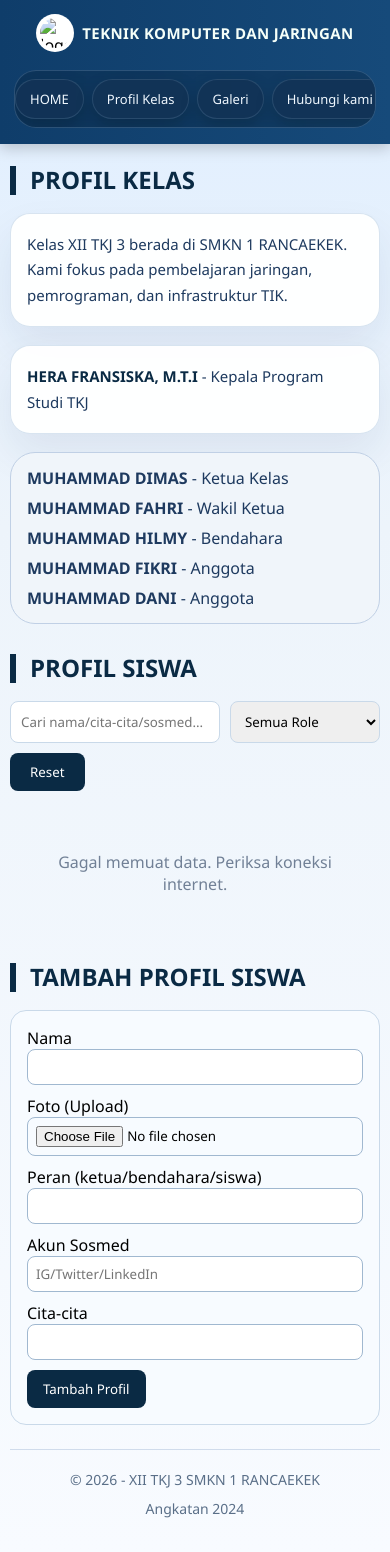
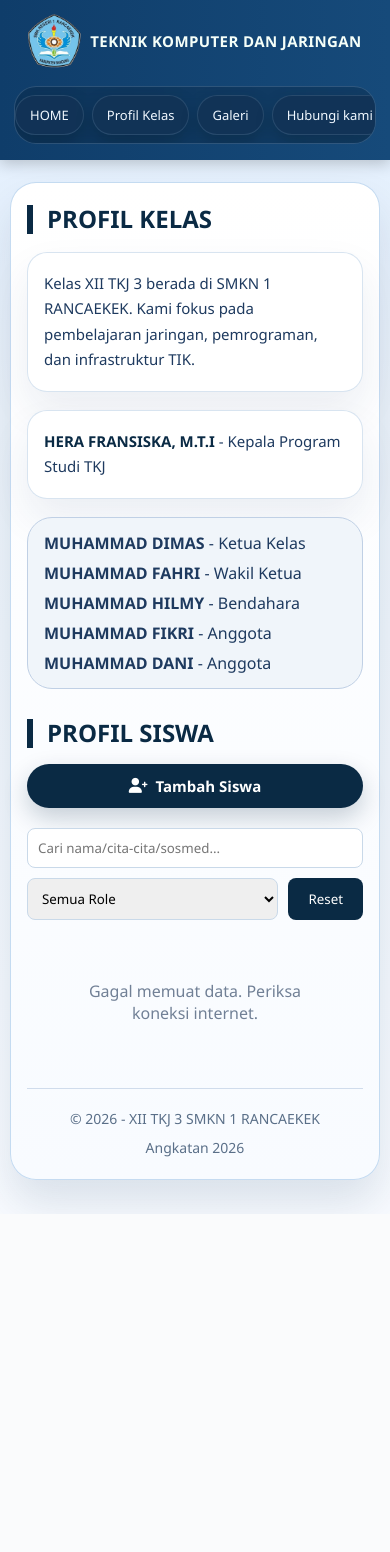
Before and after one commit to SEFTIAN13/tesdoangpuh, a PHP site: page /profil.html in a window 390 px wide. After the commit the page ends 1212 px from the top, so only its background shows below. Run offline with PHP 8.4, Linux system fonts and the light colour scheme; some libraries are stand-ins or nearby versions.

Commit message:
menambah logo sekolah

```diff
--- a/galery.html
+++ b/galery.html
@@ -250,7 +250,7 @@
         <div class="header-wrapper">
             <div class="header">
                 <div class="brand">
-                    <img src="logo.png" alt="logo" class="logo">
+                    <img src="logo-sekolah-transparent.png" alt="Logo SMKN 1 Rancaekek" class="logo">
                     <span>TEKNIK KOMPUTER DAN JARINGAN</span>
                 </div>
                 <nav class="navbar">
--- a/hubungi.html
+++ b/hubungi.html
@@ -404,7 +404,7 @@
         <div class="header-wrapper">
             <div class="header">
                 <div class="brand">
-                    <img src="logo.png" alt="logo" class="logo">
+                    <img src="logo-sekolah-transparent.png" alt="Logo SMKN 1 Rancaekek" class="logo">
                     <span>TEKNIK KOMPUTER DAN JARINGAN</span>
                 </div>
                 <nav class="navbar">
@@ -419,10 +419,9 @@
         <div class="content">
             <!-- Container putih di atas background biru muda -->
             <div class="main-container">
-                <div class="page-kicker">Sosial Media dan Lokasi</div>
                 <h2>HUBUNGI KAMI</h2>
                 <div class="description">
-                    Tetap terhubung dengan XII TKJ 3 lewat Instagram, TikTok, dan informasi lokasi sekolah kami. Di HP, semua kontak dibuat lebih cepat dijangkau dan lebih nyaman dibaca.
+
                 </div>
 
                 <hr>
--- a/index.html
+++ b/index.html
@@ -11,7 +11,7 @@
         <div class="header-wrapper">
             <div class="header">
                 <div class="brand">
-                    <img src="logo.png" alt="logo" class="logo">
+                    <img src="logo-sekolah-transparent.png" alt="Logo SMKN 1 Rancaekek" class="logo">
                     <span>TEKNIK KOMPUTER DAN JARINGAN</span>
                 </div>
                 <nav class="navbar">
--- a/profil.html
+++ b/profil.html
@@ -6,40 +6,172 @@
     <title>XII TKJ 3 - Profil Kelas</title>
     <link rel="stylesheet" href="style.css">
     <link rel="stylesheet" href="https://cdnjs.cloudflare.com/ajax/libs/font-awesome/6.0.0-beta3/css/all.min.css">
-    <!-- Supabase SDK -->
     <script src="https://cdn.jsdelivr.net/npm/@supabase/supabase-js@2/dist/umd/supabase.min.js"></script>
     <script src="supabase.config.js"></script>
     <style>
+        .profile-shell {
+            background: linear-gradient(180deg, #ffffff 0%, #f8fbff 100%);
+            border-radius: 34px;
+            padding: 30px;
+            border: 1px solid rgba(191, 216, 240, 0.9);
+            box-shadow: 0 24px 44px rgba(0,40,80,0.12);
+        }
+
+        .profile-header {
+            display: flex;
+            justify-content: space-between;
+            align-items: center;
+            gap: 16px;
+            flex-wrap: wrap;
+            margin-top: 24px;
+            margin-bottom: 20px;
+        }
+
+        .profile-header .section-title {
+            margin-bottom: 0;
+        }
+
+        .add-student-btn {
+            display: inline-flex;
+            align-items: center;
+            justify-content: center;
+            gap: 8px;
+            background: #0a2a44;
+            color: white;
+            padding: 12px 22px;
+            border-radius: 999px;
+            cursor: pointer;
+            font-size: 15px;
+            font-weight: 600;
+            transition: all 0.3s ease;
+            border: none;
+            box-shadow: 0 10px 24px rgba(10,42,68,0.22);
+        }
+
+        .add-student-btn:hover {
+            background: #123456;
+            transform: translateY(-2px);
+        }
+
+        .add-student-btn:disabled {
+            opacity: 0.72;
+            cursor: default;
+            transform: none;
+        }
+
+        .student-form-panel {
+            background: #f7fbff;
+            padding: 20px;
+            border-radius: 22px;
+            border: 1px solid #c9d9e9;
+            box-shadow: inset 0 1px 0 rgba(255,255,255,0.9);
+            margin: 24px 0 26px;
+        }
+
+        .student-form-panel.hidden {
+            display: none;
+        }
+
+        .student-form-top {
+            display: flex;
+            justify-content: space-between;
+            align-items: center;
+            gap: 12px;
+            margin-bottom: 16px;
+        }
+
+        .student-form-title {
+            font-size: 18px;
+            font-weight: 700;
+            color: #0a2a44;
+        }
+
+        .close-form-btn {
+            border: none;
+            background: #e8f0fa;
+            color: #0a2a44;
+            width: 38px;
+            height: 38px;
+            border-radius: 50%;
+            cursor: pointer;
+            font-size: 18px;
+        }
+
+        .student-form-grid {
+            display: grid;
+            grid-template-columns: repeat(2, minmax(0, 1fr));
+            gap: 14px 16px;
+        }
+
+        .form-field {
+            display: flex;
+            flex-direction: column;
+            gap: 8px;
+        }
+
+        .form-field.full {
+            grid-column: 1 / -1;
+        }
+
+        .form-field label {
+            color: #0a2a44;
+            font-weight: 600;
+        }
+
+        .form-field input {
+            width: 100%;
+            padding: 11px 12px;
+            border: 1px solid #a0b8d0;
+            border-radius: 12px;
+            background: white;
+            font-size: 15px;
+        }
+
+        .form-actions {
+            display: flex;
+            align-items: center;
+            gap: 14px;
+            flex-wrap: wrap;
+            margin-top: 16px;
+        }
+
         .member-card {
             cursor: pointer;
             transition: transform 0.2s;
         }
+
         .member-card:hover {
             transform: translateY(-5px);
         }
+
         .loading {
             text-align: center;
             padding: 40px;
             color: #718096;
         }
+
         .photo-preview {
             margin-top: 10px;
-            max-width: 100px;
-            border-radius: 8px;
+            max-width: 120px;
+            border-radius: 12px;
         }
+
         .upload-status {
-            margin-left: 12px;
             color: #1e3a5f;
         }
+
         .upload-status.loading {
             color: #f39c12;
         }
+
         .upload-status.success {
             color: #27ae60;
         }
+
         .upload-status.error {
             color: #e74c3c;
         }
+
         .modal {
             display: none;
             position: fixed;
@@ -50,6 +182,7 @@
             height: 100%;
             background-color: rgba(0,0,0,0.9);
         }
+
         .modal-content {
             margin: auto;
             display: block;
@@ -61,6 +194,7 @@
             transform: translate(-50%, -50%);
             border-radius: 10px;
         }
+
         .close-modal {
             position: absolute;
             top: 20px;
@@ -70,9 +204,11 @@
             cursor: pointer;
             z-index: 1001;
         }
+
         .close-modal:hover {
             color: #ffd700;
         }
+
         .modal-btn {
             position: absolute;
             bottom: 30px;
@@ -90,9 +226,30 @@
             backdrop-filter: blur(5px);
             z-index: 1001;
         }
+
         .modal-btn:hover {
             background: white;
             color: #0a2a44;
+        }
+
+        @media (max-width: 768px) {
+            .profile-shell {
+                border-radius: 26px;
+                padding: 22px 16px;
+            }
+
+            .profile-header {
+                flex-direction: column;
+                align-items: stretch;
+            }
+
+            .add-student-btn {
+                width: 100%;
+            }
+
+            .student-form-grid {
+                grid-template-columns: 1fr;
+            }
         }
     </style>
 </head>
@@ -101,7 +258,7 @@
         <div class="header-wrapper">
             <div class="header">
                 <div class="brand">
-                    <img src="logo.png" alt="logo" class="logo">
+                    <img src="logo-sekolah-transparent.png" alt="Logo SMKN 1 Rancaekek" class="logo">
                     <span>TEKNIK KOMPUTER DAN JARINGAN</span>
                 </div>
                 <nav class="navbar">
@@ -112,7 +269,9 @@
                 </nav>
             </div>
         </div>
+
         <div class="content">
+            <div class="profile-shell">
                 <h2 class="section-title">PROFIL KELAS</h2>
                 <div class="description">Kelas XII TKJ 3 berada di SMKN 1 RANCAEKEK. Kami fokus pada pembelajaran jaringan, pemrograman, dan infrastruktur TIK.</div>
                 <div class="description" style="margin-top:14px;">
@@ -126,9 +285,13 @@
                     <div class="clipboard-item"><strong>MUHAMMAD DANI</strong> - Anggota</div>
                 </div>
 
-            <h2 class="section-title" style="margin-top:24px;">PROFIL SISWA</h2>
+                <div class="profile-header">
+                    <h2 class="section-title">PROFIL SISWA</h2>
+                    <button type="button" class="add-student-btn" id="toggleStudentForm">
+                        <i class="fas fa-user-plus"></i> Tambah Siswa
+                    </button>
+                </div>
 
-            <!-- Filter Section -->
                 <div style="display: flex; gap: 10px; margin-bottom: 20px; flex-wrap: wrap;">
                     <input type="text" id="filterSearch" placeholder="Cari nama/cita-cita/sosmed..." style="flex: 2; min-width: 200px; padding: 10px; border: 1px solid #c9d9e9; border-radius: 8px;">
                     <select id="filterRole" style="flex: 1; min-width: 150px; padding: 10px; border: 1px solid #c9d9e9; border-radius: 8px;">
@@ -144,53 +307,57 @@
                     <div class="loading">Memuat data...</div>
                 </div>
 
-            <h2 class="section-title" style="margin-top:28px;">TAMBAH PROFIL SISWA</h2>
-            <form id="addStudentForm" style="background:#f7fbff;padding:16px;border-radius:16px;border:1px solid #c9d9e9;">
-                <div style="margin-bottom:10px;">
-                    <label>Nama<br>
-                    <input type="text" id="studentName" required style="width:100%;padding:8px;border:1px solid #a0b8d0;border-radius:8px;">
-                    </label>
+                <div class="student-form-panel hidden" id="studentFormPanel">
+                    <div class="student-form-top">
+                        <div class="student-form-title">Tambah Profil Siswa</div>
+                        <button type="button" class="close-form-btn" id="closeStudentForm" aria-label="Tutup form">&times;</button>
+                    </div>
+                    <form id="addStudentForm">
+                        <div class="student-form-grid">
+                            <div class="form-field">
+                                <label for="studentName">Nama</label>
+                                <input type="text" id="studentName" required>
                             </div>
 
-                <div style="margin-bottom:10px;">
-                    <label>Foto (Upload)<br>
-                    <input type="file" id="studentPhotoFile" accept="image/*" style="width:100%;padding:8px;border:1px solid #a0b8d0;border-radius:8px;">
-                    </label>
+                            <div class="form-field">
+                            <label for="studentRole">Peran</label>
+                            <input type="text" id="studentRole" required placeholder="Contoh: Wakil Ketua">
+                        </div>
+
+                            <div class="form-field full">
+                                <label for="studentPhotoFile">Foto (Upload)</label>
+                                <input type="file" id="studentPhotoFile" accept="image/*">
                                 <div id="photoPreview" style="margin-top:8px; display:none;">
                                     <img id="previewImg" class="photo-preview" alt="Preview">
                                 </div>
                             </div>
 
-                <div style="margin-bottom:10px;">
-                    <label>Peran (ketua/bendahara/siswa)<br>
-                    <input type="text" id="studentRole" required style="width:100%;padding:8px;border:1px solid #a0b8d0;border-radius:8px;">
-                    </label>
+                            <div class="form-field">
+                                <label for="studentSocial">Akun Sosmed</label>
+                                <input type="text" id="studentSocial" placeholder="IG/Twitter/LinkedIn">
                             </div>
 
-                <div style="margin-bottom:10px;">
-                    <label>Akun Sosmed<br>
-                    <input type="text" id="studentSocial" placeholder="IG/Twitter/LinkedIn" style="width:100%;padding:8px;border:1px solid #a0b8d0;border-radius:8px;">
-                    </label>
+                            <div class="form-field">
+                                <label for="studentDream">Cita-cita</label>
+                                <input type="text" id="studentDream" placeholder="Contoh: Network Engineer">
+                            </div>
                         </div>
 
-                <div style="margin-bottom:10px;">
-                    <label>Cita-cita<br>
-                    <input type="text" id="studentDream" style="width:100%;padding:8px;border:1px solid #a0b8d0;border-radius:8px;">
-                    </label>
+                        <div class="form-actions">
+                            <button type="submit" class="add-student-btn">Simpan Profil</button>
+                            <span id="addStatus" class="upload-status"></span>
+                        </div>
+                    </form>
                 </div>
 
-                <button type="submit" style="padding:10px 16px;background:#0a2a44;color:white;border:none;border-radius:8px;cursor:pointer;">Tambah Profil</button>
-                <span id="addStatus" class="upload-status"></span>
-            </form>
-
                 <div class="footer" style="margin-top:24px;">
-                <span>© 2026 - XII TKJ 3 SMKN 1 RANCAEKEK</span>
-                <span>Angkatan 2024</span>
+                    <span>&copy; 2026 - XII TKJ 3 SMKN 1 RANCAEKEK</span>
+                    <span>Angkatan 2026</span>
+                </div>
             </div>
         </div>
     </div>
 
-    <!-- Modal untuk lihat foto -->
     <div id="imageModal" class="modal">
         <span class="close-modal">&times;</span>
         <img class="modal-content" id="modalImage">
@@ -200,7 +367,6 @@
     </div>
 
     <script>
-        // Cek apakah supabase tersedia
         if (typeof window.supabaseClient === 'undefined') {
             alert('Error: Supabase tidak terhubung. Periksa file supabase.config.js');
         }
@@ -209,43 +375,56 @@
         const filterSearch = document.getElementById('filterSearch');
         const filterRole = document.getElementById('filterRole');
         const clearFilter = document.getElementById('clearFilter');
+        const studentFormPanel = document.getElementById('studentFormPanel');
+        const toggleStudentFormBtn = document.getElementById('toggleStudentForm');
+        const closeStudentFormBtn = document.getElementById('closeStudentForm');
         const form = document.getElementById('addStudentForm');
         const statusSpan = document.getElementById('addStatus');
         const studentPhotoFile = document.getElementById('studentPhotoFile');
         const photoPreview = document.getElementById('photoPreview');
         const previewImg = document.getElementById('previewImg');
 
-        // Modal elements
         const modal = document.getElementById('imageModal');
         const modalImg = document.getElementById('modalImage');
         const closeBtn = document.querySelector('.close-modal');
         const downloadBtn = document.getElementById('downloadBtn');
         let currentImageUrl = '';
 
-        // Load students from Supabase
+        function openStudentForm() {
+            studentFormPanel.classList.remove('hidden');
+            toggleStudentFormBtn.innerHTML = '<i class="fas fa-pen"></i> Form Terbuka';
+            toggleStudentFormBtn.disabled = true;
+            document.getElementById('studentName').focus();
+        }
+
+        function closeStudentForm() {
+            studentFormPanel.classList.add('hidden');
+            toggleStudentFormBtn.innerHTML = '<i class="fas fa-user-plus"></i> Tambah Siswa';
+            toggleStudentFormBtn.disabled = false;
+        }
+
         async function loadStudents() {
             memberGrid.innerHTML = '<div class="loading">Memuat data...</div>';
 
             try {
                 let query = window.supabaseClient.from('students').select('*');
+                const role = filterRole.value;
 
-                const role = filterRole.value;
                 if (role) {
                     query = query.eq('role', role);
                 }
 
                 const { data: students, error } = await query.order('created_at', { ascending: false });
-
                 if (error) throw error;
 
-                // Filter search client-side
                 const searchTerm = filterSearch.value.toLowerCase();
                 let filtered = students || [];
+
                 if (searchTerm) {
-                    filtered = filtered.filter(s =>
-                        s.name?.toLowerCase().includes(searchTerm) ||
-                        s.dream?.toLowerCase().includes(searchTerm) ||
-                        s.social?.toLowerCase().includes(searchTerm)
+                    filtered = filtered.filter((student) =>
+                        student.name?.toLowerCase().includes(searchTerm) ||
+                        student.dream?.toLowerCase().includes(searchTerm) ||
+                        student.social?.toLowerCase().includes(searchTerm)
                     );
                 }
 
@@ -258,12 +437,12 @@
 
         function renderStudents(students) {
             if (!students || students.length === 0) {
-                memberGrid.innerHTML = '<div style="grid-column:1/-1;color:#1e3a5f;text-align:center;padding:40px;">Belum ada profil siswa. Klik "Tambah Profil" untuk menambahkan.</div>';
+                memberGrid.innerHTML = '<div style="grid-column:1/-1;color:#1e3a5f;text-align:center;padding:40px;">Belum ada profil siswa. Klik "Tambah Siswa" untuk menambahkan.</div>';
                 return;
             }
 
             memberGrid.innerHTML = '';
-            students.forEach(student => {
+            students.forEach((student) => {
                 const card = document.createElement('div');
                 card.className = 'member-card';
                 card.innerHTML = `
@@ -278,19 +457,17 @@
             });
         }
 
-        // Upload foto ke Supabase Storage
         async function uploadPhoto(file) {
             const fileExt = file.name.split('.').pop();
             const fileName = `${Date.now()}_${Math.random().toString(36).substring(2)}.${fileExt}`;
             const filePath = `students/${fileName}`;
 
-            const { data, error } = await window.supabaseClient.storage
+            const { error } = await window.supabaseClient.storage
                 .from('images')
                 .upload(filePath, file);
 
             if (error) throw error;
 
-            // Get public URL
             const { data: urlData } = window.supabaseClient.storage
                 .from('images')
                 .getPublicUrl(filePath);
@@ -298,7 +475,6 @@
             return urlData.publicUrl;
         }
 
-        // Add student to Supabase
         form.addEventListener('submit', async (e) => {
             e.preventDefault();
 
@@ -336,16 +512,10 @@
 
                 if (error) throw error;
 
-                statusSpan.textContent = 'Berhasil! Profil siswa ditambahkan.';
-                statusSpan.className = 'upload-status success';
                 form.reset();
                 photoPreview.style.display = 'none';
+                closeStudentForm();
                 loadStudents();
-
-                setTimeout(() => {
-                    statusSpan.textContent = '';
-                    statusSpan.className = 'upload-status';
-                }, 3000);
             } catch (error) {
                 console.error('Error adding student:', error);
                 statusSpan.textContent = 'Gagal menyimpan: ' + error.message;
@@ -353,9 +523,9 @@
             }
         });
 
-        // Preview foto
         studentPhotoFile.addEventListener('change', (e) => {
             const file = e.target.files[0];
+
             if (file) {
                 const reader = new FileReader();
                 reader.onload = (event) => {
@@ -368,8 +538,7 @@
             }
         });
 
-        // Modal functions
-        function openModal(imgSrc, caption) {
+        function openModal(imgSrc) {
             if (!imgSrc) return;
             modal.style.display = 'block';
             modalImg.src = imgSrc;
@@ -392,6 +561,8 @@
 
         closeBtn.onclick = closeModal;
         downloadBtn.onclick = downloadImage;
+        toggleStudentFormBtn.addEventListener('click', openStudentForm);
+        closeStudentFormBtn.addEventListener('click', closeStudentForm);
 
         window.onclick = (e) => {
             if (e.target === modal) closeModal();
@@ -401,7 +572,6 @@
             if (e.key === 'Escape' && modal.style.display === 'block') closeModal();
         };
 
-        // Event listeners
         filterSearch.addEventListener('input', loadStudents);
         filterRole.addEventListener('change', loadStudents);
         clearFilter.addEventListener('click', () => {
@@ -410,7 +580,6 @@
             loadStudents();
         });
 
-        // Initial load
         loadStudents();
     </script>
 </body>
--- a/style.css
+++ b/style.css
@@ -69,12 +69,15 @@ body {
 }
 
 .brand img.logo {
-    width: 44px;
-    height: 44px;
+    width: 68px;
+    height: 68px;
     object-fit: contain;
-    border-radius: 50%;
-    background: white;
-    padding: 4px;
+    border-radius: 0;
+    background: transparent;
+    padding: 0;
+    box-shadow: none;
+    border: none;
+    flex-shrink: 0;
 }
 
 .brand span {
@@ -186,8 +189,8 @@ body {
     }
 
     .brand img.logo {
-        width: 38px;
-        height: 38px;
+        width: 54px;
+        height: 54px;
     }
 
     .brand span {
```
Also changed, not shown: logo-sekolah-transparent.png (added). Lines whose indentation alone changed are shown as unchanged.
